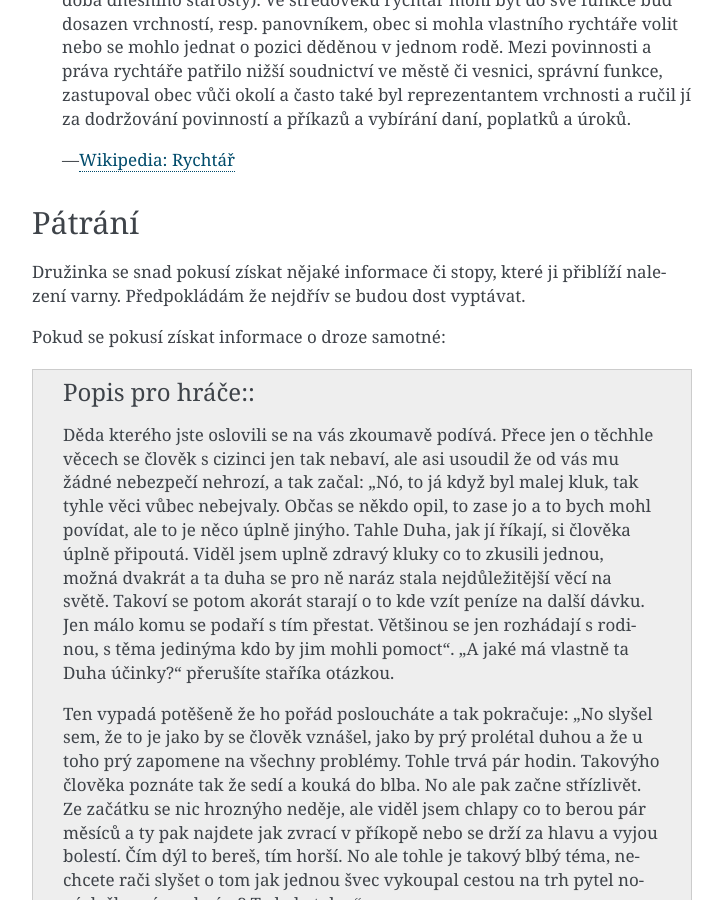
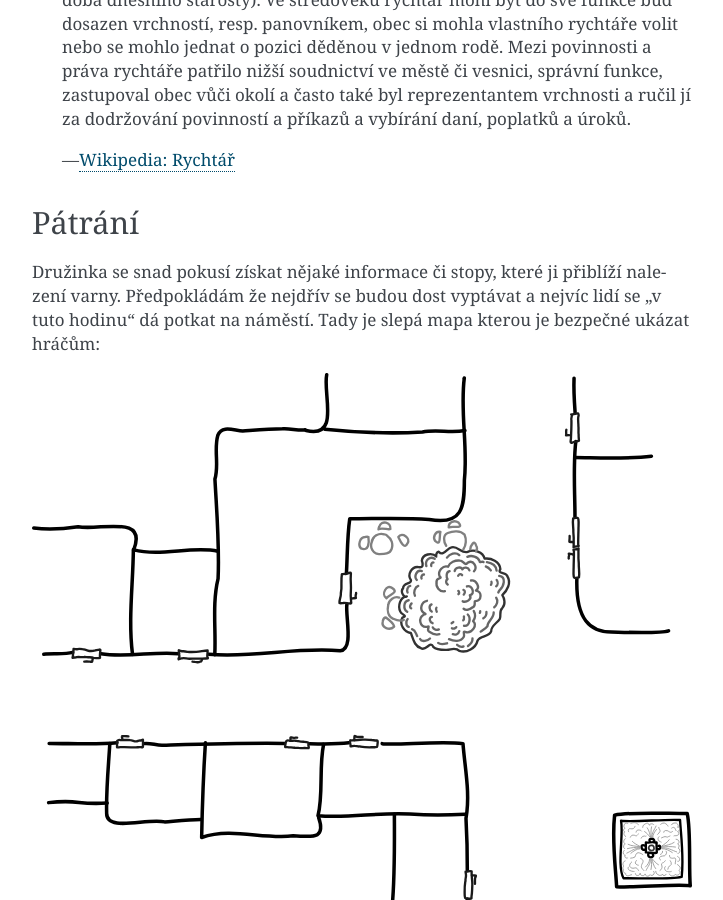
Before and after one commit to jhutar/nasdracak, a Sphinx documentation site: the page built from docs/source/dobrodruzstvi/duha_ve_meste/index.rst, in a window 1280 px wide and 900 px high, scrolled down 1568 px. Shown: the whole window, without its empty margins (388-1111 px from the left). Built offline with Sphinx 7.4.7, drawn with Linux system fonts in a browser that asks for light colours.

Commit message:
feat: Mapky okoli vinarny

```diff
--- a/docs/source/dobrodruzstvi/duha_ve_meste/index.rst
+++ b/docs/source/dobrodruzstvi/duha_ve_meste/index.rst
@@ -45,7 +45,11 @@
 Pátrání
 =======
 
-Družinka se snad pokusí získat nějaké informace či stopy, které ji přiblíží nalezení varny. Předpokládám že nejdřív se budou dost vyptávat.
+Družinka se snad pokusí získat nějaké informace či stopy, které ji přiblíží nalezení varny. Předpokládám že nejdřív se budou dost vyptávat a nejvíc lidí se "v tuto hodinu" dá potkat na náměstí. Tady je slepá mapa kterou je bezpečné ukázat hráčům:
+
+.. image:: img/namesti-slepa.svg
+   :alt: Jak to vypadá kolem vinárny bez popisků
+   :align: center
 
 Pokud se pokusí získat informace o droze samotné:
 
@@ -80,6 +84,10 @@
 =================
 
 Družinka se pokusí zjistit jak se Duha prodává a následně se pokusí proklouznout do sklepa.
+
+.. image:: img/namesti-popisky.svg
+   :alt: Jak to vypadá kolem vinárny s popisky
+   :align: center
 
 Popis vynárny
 
```
Also changed, not shown: docs/source/dobrodruzstvi/duha_ve_meste/img/namesti-popisky.svg (added), docs/source/dobrodruzstvi/duha_ve_meste/img/namesti-slepa.svg (added).
